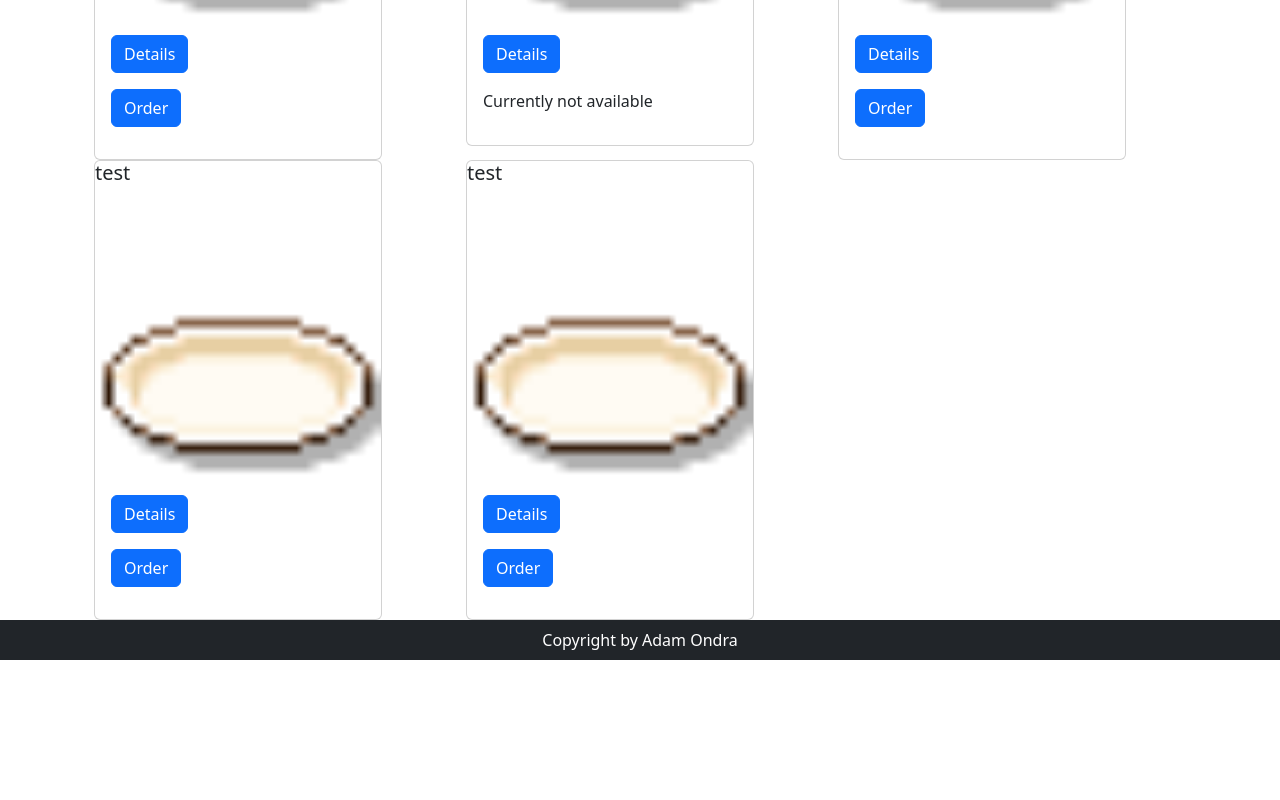
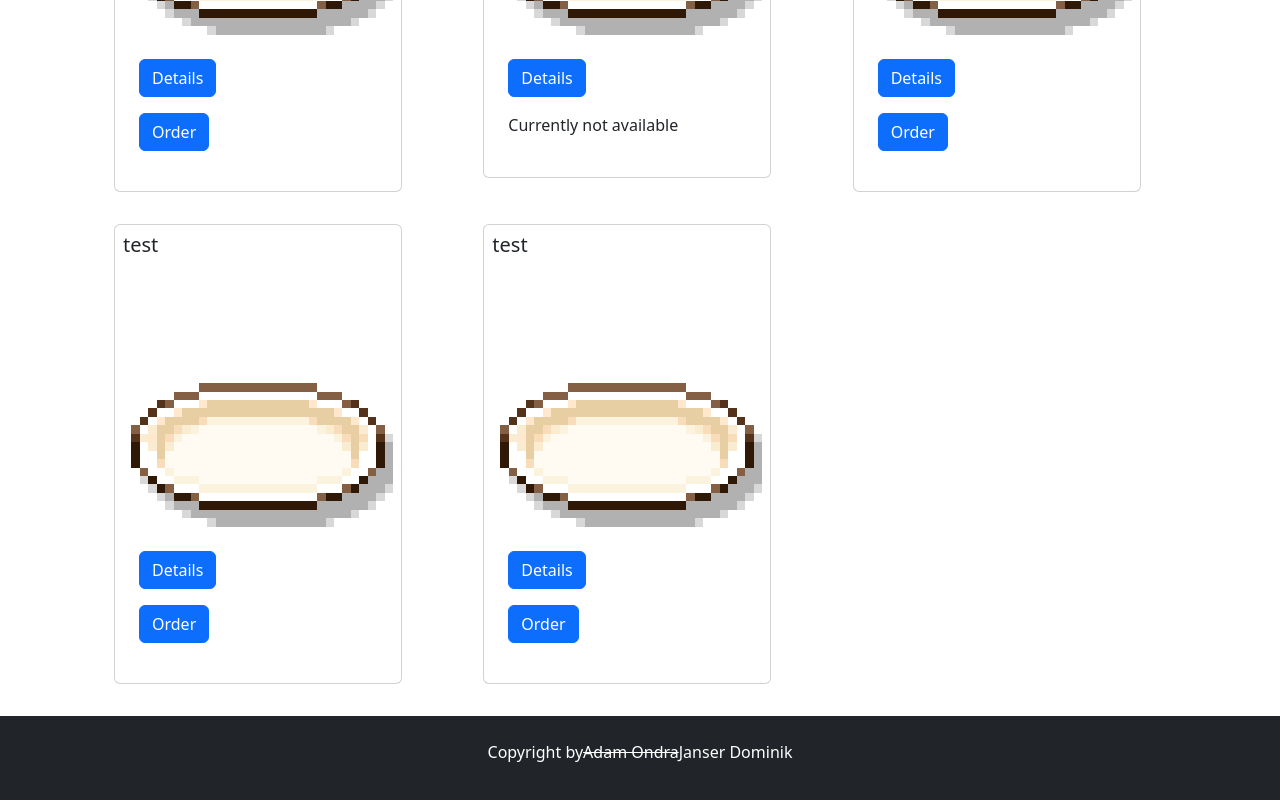
Before and after one commit to pixelcrust/Simple-food-website, an Angular app: page /menu in a window 1280 px wide. Shown: the part 356-1156 px from the top of the page. Before the commit the page ends 1032 px from the top, so only its background shows below. Built offline with nearby package versions, Linux system fonts and the light colour scheme.

Commit message:
better style

```diff
--- a/src/app/about/about.component.html
+++ b/src/app/about/about.component.html
@@ -1 +1,3 @@
-<p>about works!</p>
+<div class="p-3">
+    <p>about works!</p>
+</div>
--- a/src/app/cart/cart.component.css
+++ b/src/app/cart/cart.component.css
@@ -0,0 +1,3 @@
+img{
+    image-rendering: pixelated;
+}
--- a/src/app/cart/cart.component.html
+++ b/src/app/cart/cart.component.html
@@ -1,4 +1,4 @@
-
+<div class="p-3">
     <div *ngFor="let dish of cart; index as id">
         <div class="media">
             <img class="mr-3" src="{{dish.img}}" alt="Generic placeholder image">
@@ -14,3 +14,4 @@
             <p>New discounted price: {{getDiscountedPrice(getTotal())}}</p>
         </div>
     </div>
+</div>
--- a/src/app/details/details.component.css
+++ b/src/app/details/details.component.css
@@ -0,0 +1,3 @@
+img{
+    image-rendering: pixelated;
+}
--- a/src/app/details/details.component.html
+++ b/src/app/details/details.component.html
@@ -1,4 +1,4 @@
-<div class="container">
+<div class="container p-3">
     <h1>Details</h1>
 
 
--- a/src/app/footer/footer.component.html
+++ b/src/app/footer/footer.component.html
@@ -1,4 +1,4 @@
 
-<div class="bg-dark">
-    <p class="text-white d-flex justify-content-center p-2">Copyright by Adam Ondra</p>
+<div class="bg-dark p-3">
+    <p class="text-white d-flex justify-content-center p-2">Copyright by  <s>Adam Ondra</s>  Janser Dominik</p>
 </div>
--- a/src/app/home/home.component.html
+++ b/src/app/home/home.component.html
@@ -1 +1,3 @@
-<p>home works!</p>
+<div class="p-3">
+    <p>home works!</p>
+</div>
--- a/src/app/menu/menu.component.css
+++ b/src/app/menu/menu.component.css
@@ -0,0 +1,3 @@
+img{
+    image-rendering: pixelated;
+}
--- a/src/app/menu/menu.component.html
+++ b/src/app/menu/menu.component.html
@@ -1,7 +1,7 @@
-<div class="container">
+<div class="container p-3">
     <div class="row row-cols-lg-3 row-cols-md-2 row-cols-sm-1">
         <div *ngFor="let dish of dishes; index as id">
-            <div class="card" style="width: 18rem;">
+            <div class="card  p-2 m-3" style="width: 18rem;">
                 <h5 class="card-title">{{dish.name}}</h5>
                 <img class="card-img-top" src="{{dish.img}}" alt="Card image cap">
                     <div class="card-body">
```
Lines whose indentation alone changed are shown as unchanged.
